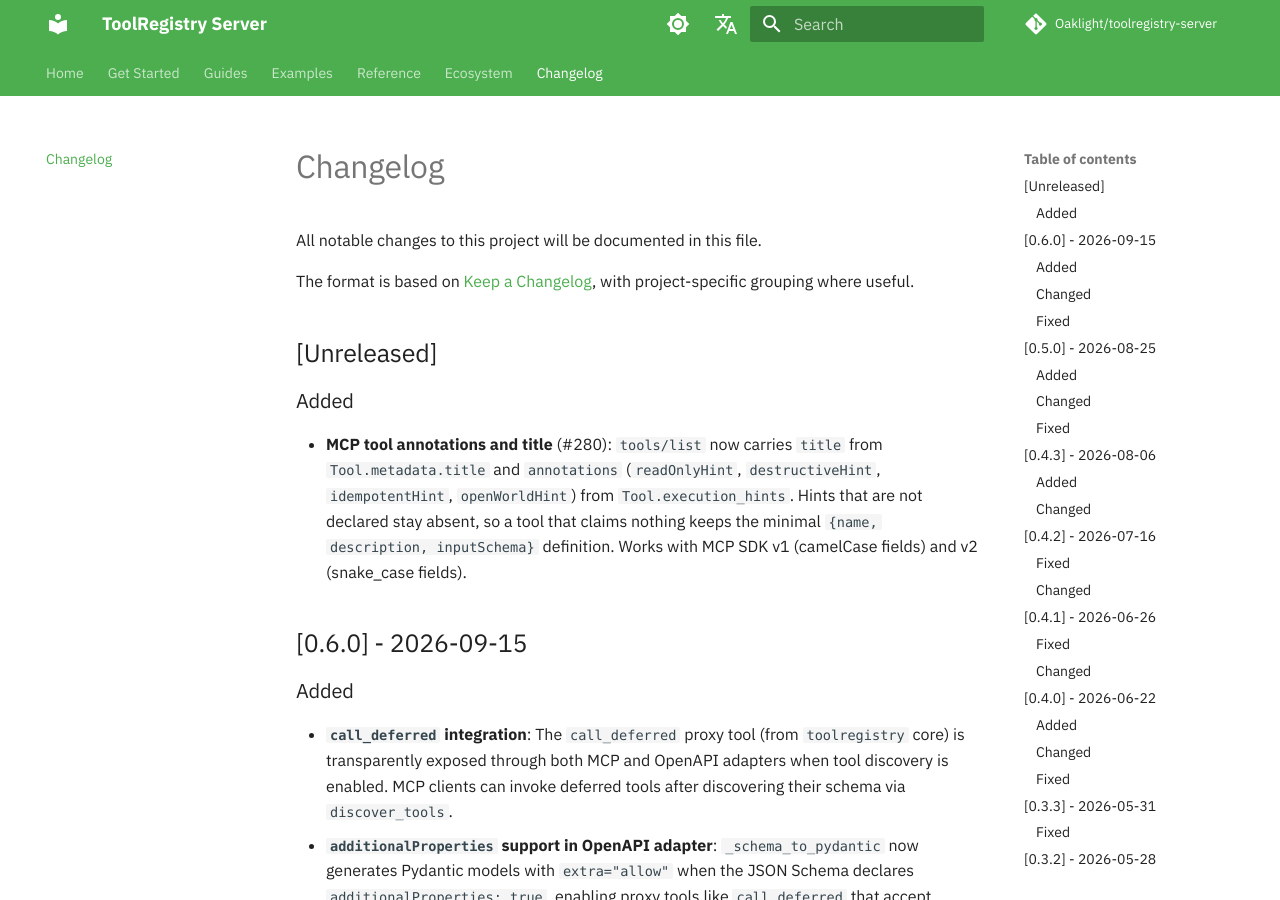
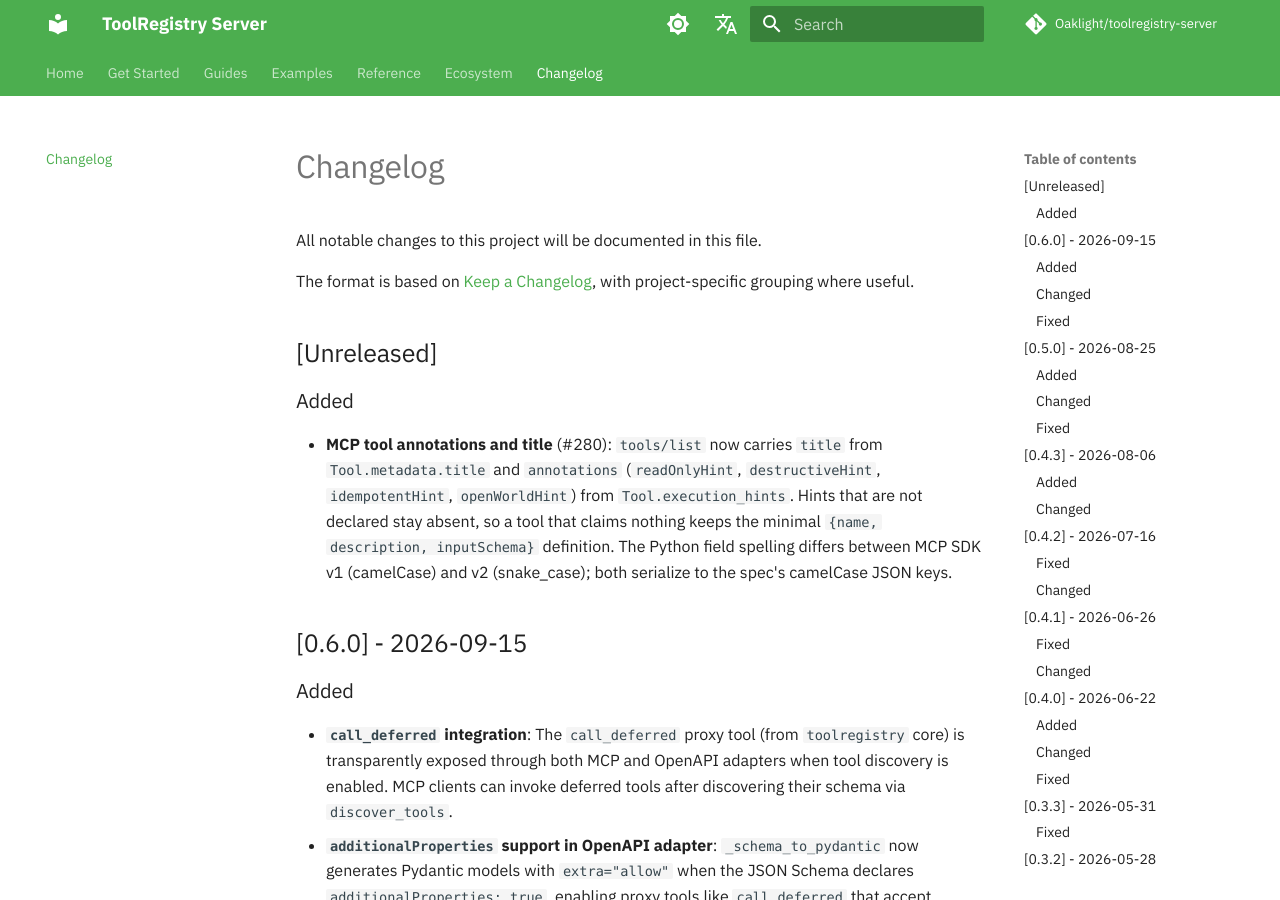
Before and after one commit to Oaklight/toolregistry-server, an MkDocs documentation site: the page built from docs/changelog.md, in a window 1280 px wide and 900 px high. Built offline with MkDocs 1.6.1 and Material for MkDocs 9.7.7, drawn with Linux system fonts in a browser that asks for light colours; some web fonts are replaced; comment, search, counter and statistics services are not loaded.

Commit message:
docs: clarify the annotation wire format (#280)

```diff
--- a/docs/changelog.md
+++ b/docs/changelog.md
@@ -8,7 +8,7 @@ The format is based on [Keep a Changelog](https://keepachangelog.com/en/1.1.0/),
 
 ### Added
 
-- **MCP tool annotations and title** (#280): `tools/list` now carries `title` from `Tool.metadata.title` and `annotations` (`readOnlyHint`, `destructiveHint`, `idempotentHint`, `openWorldHint`) from `Tool.execution_hints`. Hints that are not declared stay absent, so a tool that claims nothing keeps the minimal `{name, description, inputSchema}` definition. Works with MCP SDK v1 (camelCase fields) and v2 (snake_case fields).
+- **MCP tool annotations and title** (#280): `tools/list` now carries `title` from `Tool.metadata.title` and `annotations` (`readOnlyHint`, `destructiveHint`, `idempotentHint`, `openWorldHint`) from `Tool.execution_hints`. Hints that are not declared stay absent, so a tool that claims nothing keeps the minimal `{name, description, inputSchema}` definition. The Python field spelling differs between MCP SDK v1 (camelCase) and v2 (snake_case); both serialize to the spec's camelCase JSON keys.
 
 ## [0.6.0] - 2026-09-15
 
```
